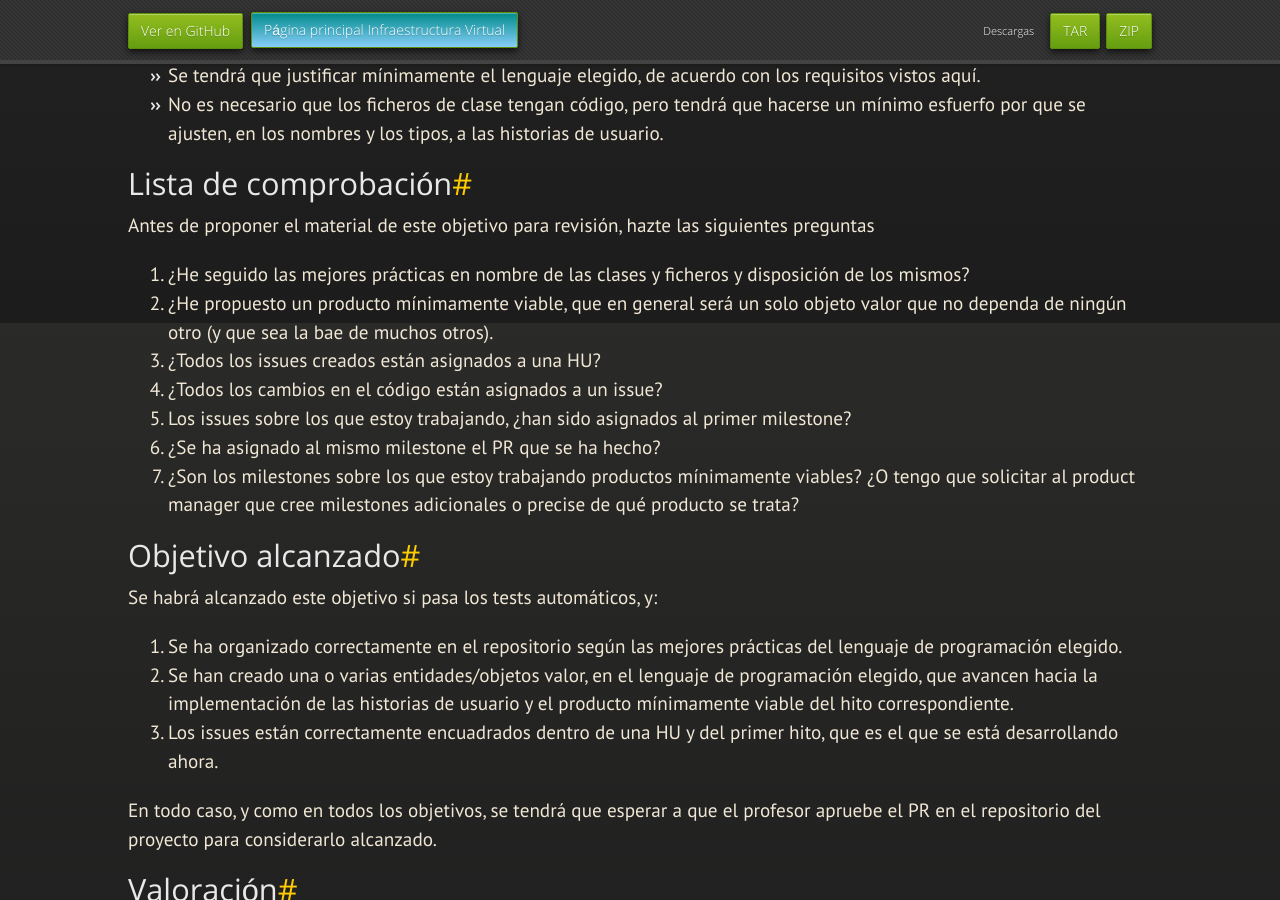
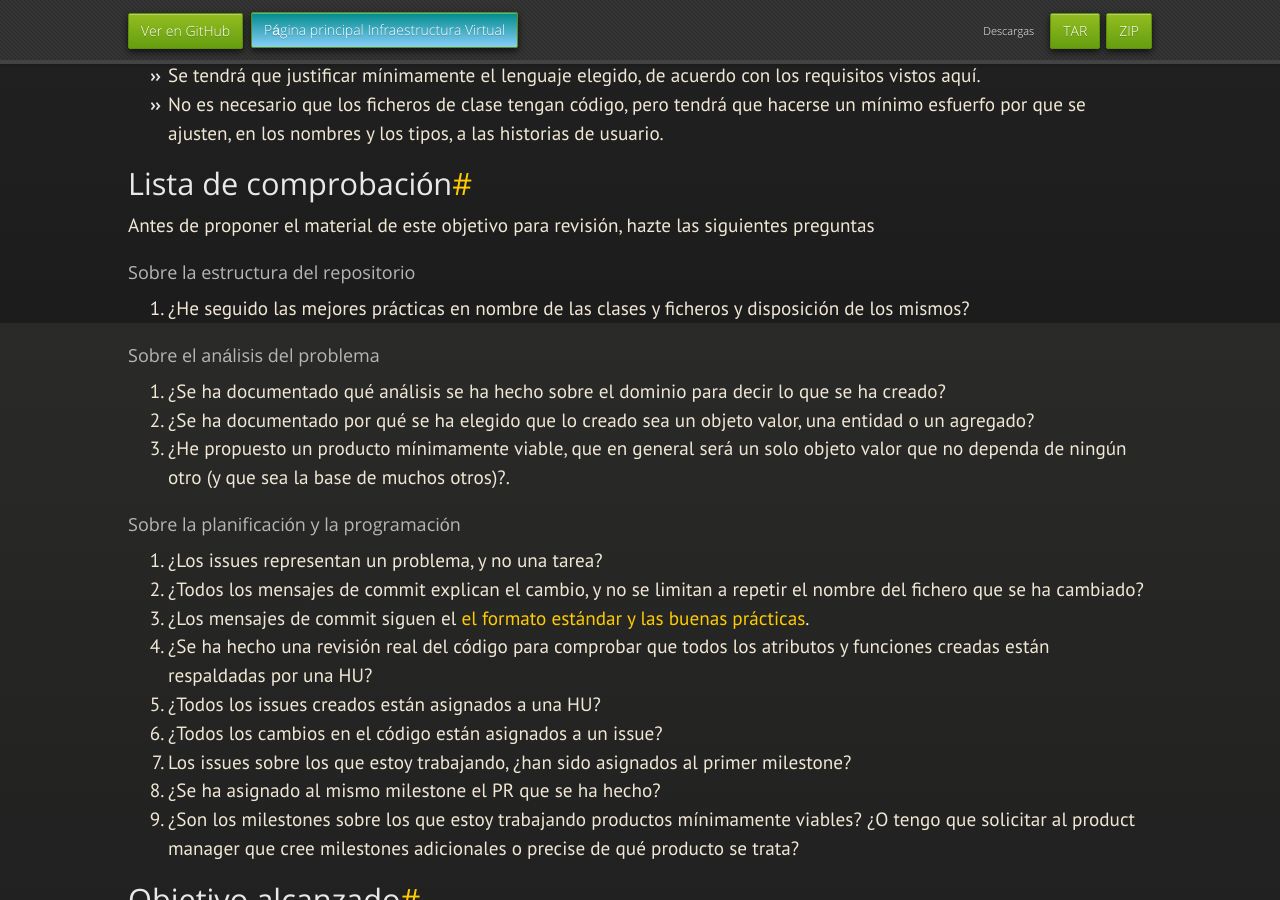
Before and after one commit to JJ/IV, a Jekyll site: the page built from documentos/proyecto/2.Entidad.md, in a window 1280 px wide and 900 px high, scrolled down 3277 px. Built offline with Jekyll 4.4.1, drawn with Linux system fonts in a browser that asks for light colours; nearby versions of some CDN libraries; some web fonts are replaced; our own code applies the rules of GitHub Pages for plain Markdown files.

Commit message:
Sync documentos/proyecto/2.Entidad.md de master a gh-pages

```diff
--- a/documentos/proyecto/2.Entidad.md
+++ b/documentos/proyecto/2.Entidad.md
@@ -181,17 +181,37 @@ entidad: src/Recordatorio.js
 Antes de proponer el material de este objetivo para revisión, hazte las
 siguientes preguntas
 
+### Sobre la estructura del repositorio
+
 1. ¿He seguido las mejores prácticas en nombre de las clases y ficheros y
    disposición de los mismos?
-2. ¿He propuesto un producto mínimamente viable, que en general será un solo
-   objeto valor que no dependa de ningún otro (y que sea la bae de muchos
-   otros).
-3. ¿Todos los issues creados están asignados a una HU?
-4. ¿Todos los cambios en el código están asignados a un issue?
-5. Los issues sobre los que estoy trabajando, ¿han sido asignados al primer
+
+### Sobre el análisis del problema
+
+1. ¿Se ha documentado qué análisis se ha hecho sobre el dominio para decir lo
+   que se ha creado?
+2. ¿Se ha documentado por qué se ha elegido que lo creado sea un objeto valor,
+   una entidad o un agregado?
+3. ¿He propuesto un producto mínimamente viable, que en general será un solo
+   objeto valor que no dependa de ningún otro (y que sea la base de muchos
+   otros)?.
+
+### Sobre la planificación y la programación
+
+1. ¿Los issues representan un problema, y no una tarea?
+2. ¿Todos los mensajes de commit explican el cambio, y no se
+      limitan a repetir el nombre del fichero que se ha cambiado?
+3. ¿Los mensajes de commit siguen el [el formato estándar  y las
+   buenas
+   prácticas](https://www.theserverside.com/video/Follow-these-git-commit-message-guidelines).
+4. ¿Se ha hecho una revisión real del código para comprobar que todos
+   los atributos y funciones creadas están respaldadas por una HU?
+5. ¿Todos los issues creados están asignados a una HU?
+6. ¿Todos los cambios en el código están asignados a un issue?
+7. Los issues sobre los que estoy trabajando, ¿han sido asignados al primer
    milestone?
-6. ¿Se ha asignado al mismo milestone el PR que se ha hecho?
-7. ¿Son los milestones sobre los que estoy trabajando productos
+8. ¿Se ha asignado al mismo milestone el PR que se ha hecho?
+9. ¿Son los milestones sobre los que estoy trabajando productos
    mínimamente viables? ¿O tengo que solicitar al product manager que
    cree milestones adicionales o precise de qué producto se trata?
 
```
